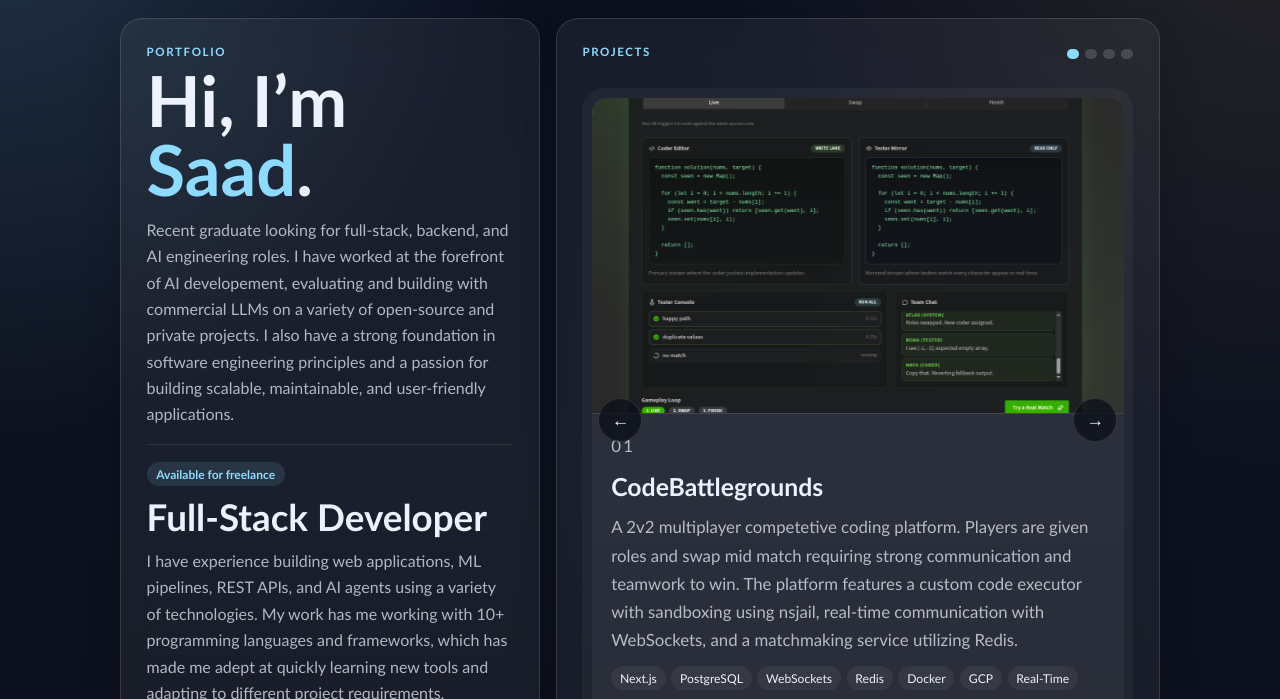
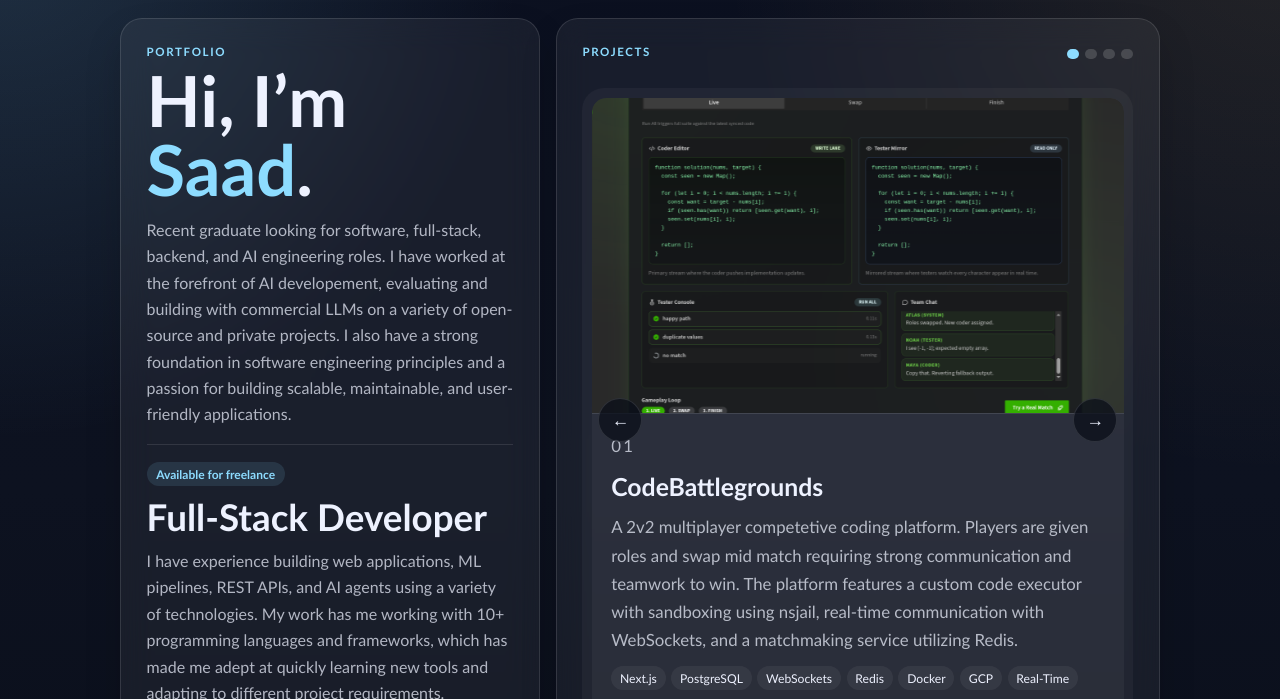
Before and after one commit to s0dl/s0dl.github.io, a plain HTML site: page index.html in a window 1280 px wide. Shown: the part 86-785 px from the top of the page. Drawn offline with Linux system fonts and the light colour scheme.

Commit message:
Looking for software engineering roles too

```diff
--- a/index.html
+++ b/index.html
@@ -70,7 +70,7 @@
             <p class="eyebrow">Portfolio</p>
             <h1>Hi, I’m <span class="accent">Saad</span>.</h1>
             <p class="lede">
-              Recent graduate looking for full-stack, backend, and AI engineering roles. I have worked at the forefront
+              Recent graduate looking for software, full-stack, backend, and AI engineering roles. I have worked at the forefront
               of AI developement, evaluating and building with commercial LLMs on a variety of open-source and private projects.
               I also have a strong foundation in software engineering principles and a passion for building scalable, maintainable, and user-friendly applications.
             </p>
```
